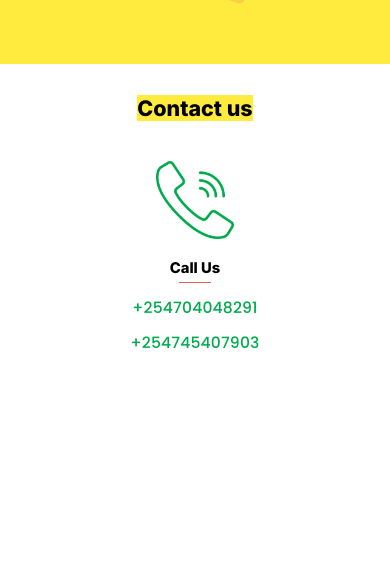
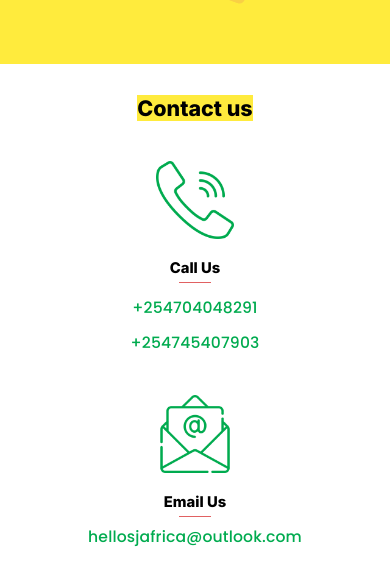
Before and after one commit to MartinMbote/Sustainable-Jamii, a plain HTML site: page index.html in a window 390 px wide. Shown: the part 5954-6539 px from the top of the page. Drawn offline with Linux system fonts and the light colour scheme; a web font is replaced by a local one.

Commit message:
email link added

```diff
--- a/index.html
+++ b/index.html
@@ -533,7 +533,7 @@
                     <span style="background-color: #FFEB3D;">Contact us</span>
                 </p>
 
-                <div style="position: absolute; top: 25vw; width: 100vw; height: 70vw;">
+                <div id="call-us-section-mobile" style="position: absolute; top: 25vw; width: 100vw; height: 50vw;">
                     <img src="Assets/call-us.png" style="position: absolute; left: 40vw; top: 0vw; width: 20vw;">
 
                     <p style="text-align: center; margin-top: 25vw; font-family: Inter; font-size: 3.8vw; font-weight: 800;">
@@ -549,6 +549,21 @@
 
                     <a href="tel:0745407903" style="text-decoration: none;"><p style="text-align: center; letter-spacing: 0.04vw; margin-top: -1vw; font-family: poppins; font-size: 4vw; font-weight: 500; color: #00AB4F;">
                         +254745407903
+                    </p></a>
+                </div>
+
+                <div id="call-us-section-mobile" style="position: absolute; top: 85vw; width: 100vw; height: 50vw;">
+                    <img src="Assets/email.png" style="position: absolute; left: 40vw; top: 0vw; width: 20vw;">
+
+                    <p style="text-align: center; margin-top: 25vw; font-family: Inter; font-size: 3.8vw; font-weight: 800;">
+                        Email Us
+                    </p>
+
+                    <div style="position: absolute; left: 46vw; top: 31vw; width: 8vw; height: 0.2vw; background-color: #E16162;"></div>
+
+
+                    <a href = "mailto: abc@example.com" style="text-decoration: none;"><p style="text-align: center; letter-spacing: 0.04vw; margin-top: -0.2vw; font-family: poppins; font-size: 4vw; font-weight: 500; color: #00AB4F;">
+                        hellosjafrica@outlook.com
                     </p></a>
                 </div>
 
```
